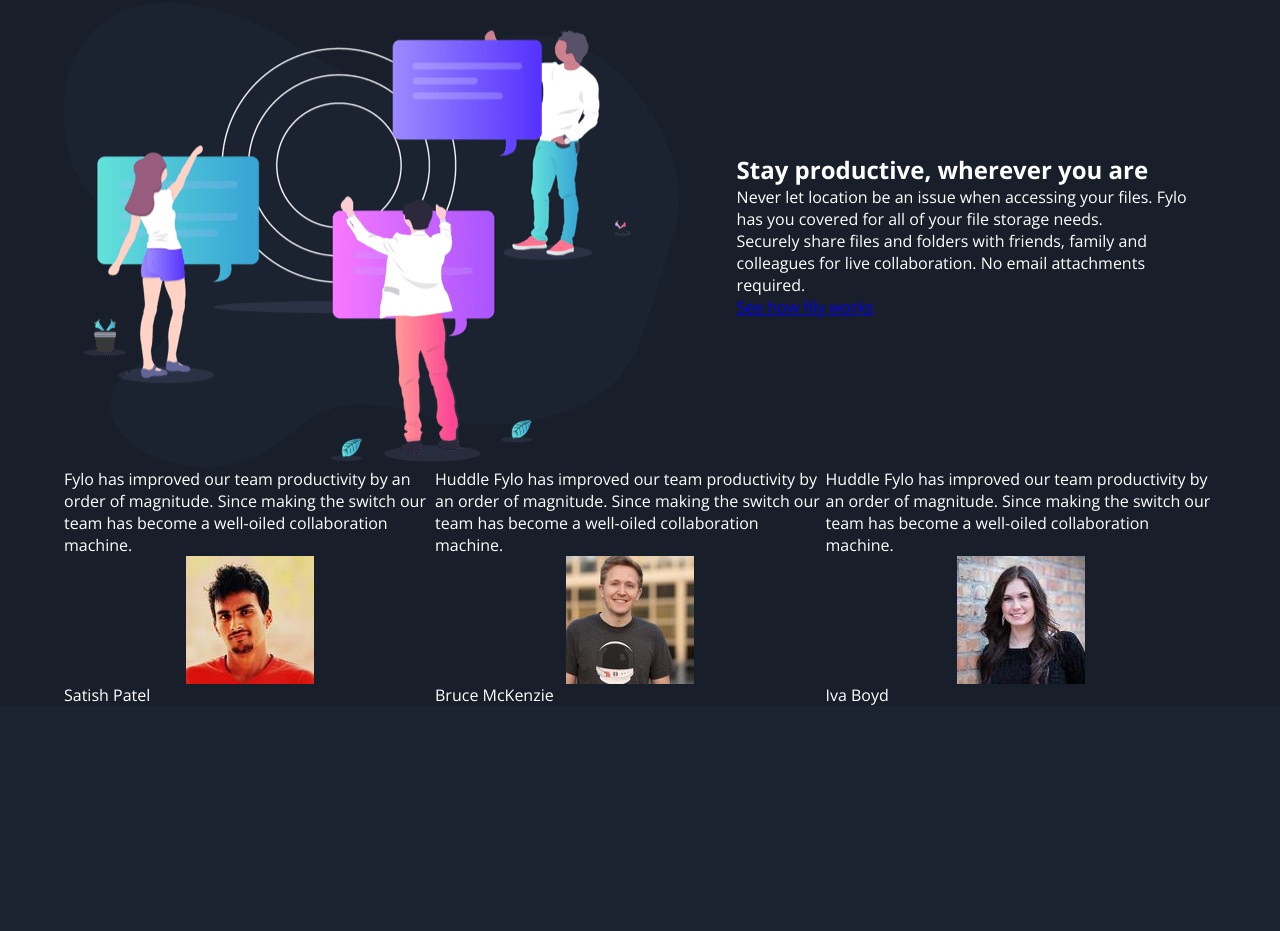
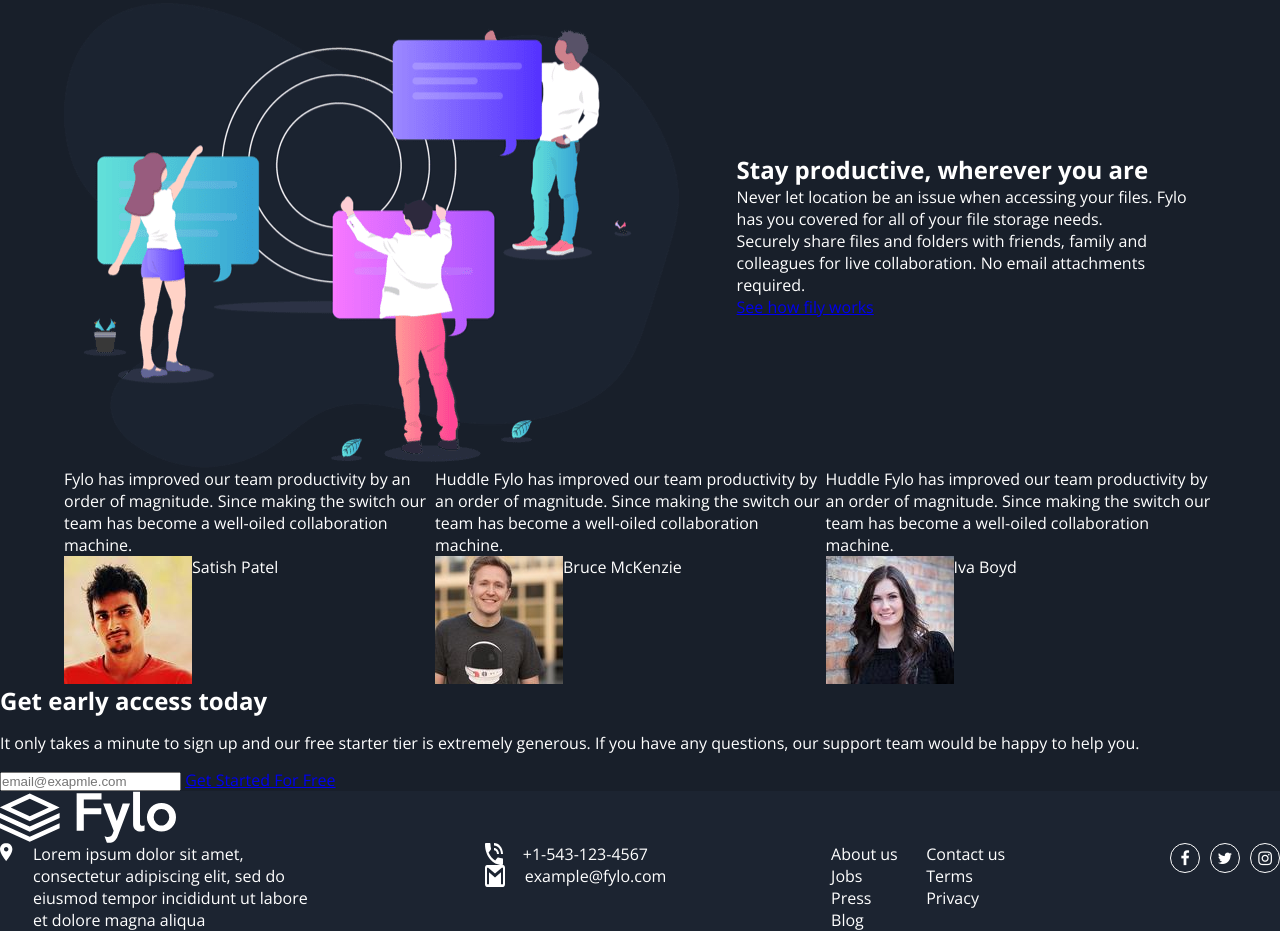
Before and after one commit to nivanovic7/fylo-dark-theme, a website: page index.html in a window 1280 px wide. Shown: the part 1308-2239 px from the top of the page. Before the commit the page ends 2014 px from the top, so only its background shows below. Drawn offline with nearby package versions, Linux system fonts and the light colour scheme.

Commit message:
Layout finished for whole page/styles remaining

```diff
--- a/index.html
+++ b/index.html
@@ -4,6 +4,10 @@
     <meta charset="UTF-8" />
     <meta name="viewport" content="width=device-width, initial-scale=1.0" />
     <!-- displays site properly based on user's device -->
+    <link
+      rel="stylesheet"
+      href="https://cdnjs.cloudflare.com/ajax/libs/font-awesome/4.7.0/css/font-awesome.min.css"
+    />
     <link rel="stylesheet" href="css/style.css" />
     <script src="index.js" defer></script>
     <link
@@ -153,15 +157,71 @@
           </div>
         </div>
       </section>
+      <section class="early-access">
+        <h2 class="heading-secondary u-margin-bottom-small">
+          Get early access today
+        </h2>
+        <p class="paragraph u-margin-bottom-small">
+          It only takes a minute to sign up and our free starter tier is
+          extremely generous. If you have any questions, our support team would
+          be happy to help you.
+        </p>
+        <div class="form">
+          <input type="text" placeholder="email@exapmle.com" />
+          <a href="#" class="btn">Get Started For Free</a>
+        </div>
+      </section>
     </main>
+    <footer class="footer">
+      <img class="footer__logo" src="./images/logo.svg" alt="logo" />
+      <div class="footer__content">
+        <div class="footer__about">
+          <img src="./images/icon-location.svg" alt="location icon" />
+          <p class="paragraph">
+            Lorem ipsum dolor sit amet, consectetur adipiscing elit, sed do
+            eiusmod tempor incididunt ut labore et dolore magna aliqua
+          </p>
+        </div>
+        <div class="footer__contact">
+          <div>
+            <img src="./images/icon-phone.svg" alt="phone icon" />
+            <span>+1-543-123-4567</span>
+          </div>
+          <div>
+            <img src="./images/icon-email.svg" alt="email icon" />
+            <span>example@fylo.com</span>
+          </div>
+        </div>
+        <ul class="footer__nav">
+          <li class="footer__item">
+            <a href="#" class="footer__link">About us</a>
+          </li>
+          <li class="footer__item">
+            <a href="#" class="footer__link">Jobs</a>
+          </li>
+          <li class="footer__item">
+            <a href="#" class="footer__link">Press</a>
+          </li>
+          <li class="footer__item">
+            <a href="#" class="footer__link">Blog</a>
+          </li>
+          <li class="footer__item">
+            <a href="#" class="footer__link">Contact us</a>
+          </li>
+          <li class="footer__item">
+            <a href="#" class="footer__link">Terms</a>
+          </li>
+          <li class="footer__item">
+            <a href="#" class="footer__link">Privacy</a>
+          </li>
+        </ul>
+
+        <div class="footer__social">
+          <a href="#"><i class="fa fa-facebook"></i></a>
+          <a href="#"><i class="fa fa-twitter"></i></a>
+          <a href="#"><i class="fa fa-instagram"></i></a>
+        </div>
+      </div>
+    </footer>
   </body>
-  <!-- </html>
-
-
-    Huddle Get early access today It only takes a minute to sign
-    up and our free starter tier is extremely generous. If you have any
-    questions, our support team would be happy to help you. Get Started For Free
-    Lorem ipsum dolor sit amet, consectetur adipiscing elit, sed do eiusmod
-    tempor incididunt ut labore et dolore magna aliqua +1-543-123-4567
-    example@fylo.com About Us Jobs Press Blog Contact Us Terms Privacy -->
 </html>
--- a/sass/base/_base.scss
+++ b/sass/base/_base.scss
@@ -41,5 +41,4 @@ main {
 img {
   max-width: 100%;
   display: block;
-  margin: auto;
 }
--- a/sass/layout/_footer.scss
+++ b/sass/layout/_footer.scss
@@ -0,0 +1,51 @@
+.footer {
+  &__logo {
+    margin-right: auto;
+  }
+
+  &__content {
+    display: flex;
+    justify-content: space-between;
+
+    & > * {
+      max-width: 25%;
+    }
+  }
+
+  &__about {
+    display: flex;
+    align-items: flex-start;
+    gap: 2rem;
+  }
+
+  &__contact div {
+    display: flex;
+    gap: 2rem;
+  }
+
+  &__nav {
+    list-style: none;
+    columns: 2;
+  }
+
+  &__link {
+    text-decoration: none;
+    color: $white;
+  }
+
+  &__social {
+    display: flex;
+    gap: 1rem;
+    a {
+      text-decoration: none;
+      color: $white;
+      border: 1px solid white;
+      width: 30px;
+      height: 30px;
+      border-radius: 50%;
+      display: flex;
+      align-items: center;
+      justify-content: center;
+    }
+  }
+}
--- a/sass/pages/_home.scss
+++ b/sass/pages/_home.scss
@@ -15,4 +15,8 @@
   display: flex;
   align-items: center;
   justify-content: center;
+
+  .user {
+    display: flex;
+  }
 }
```
Also changed, not shown: css/style.css.
